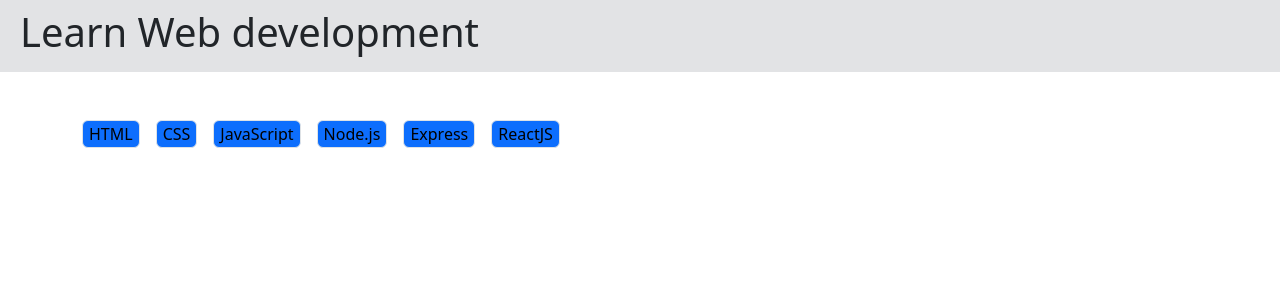
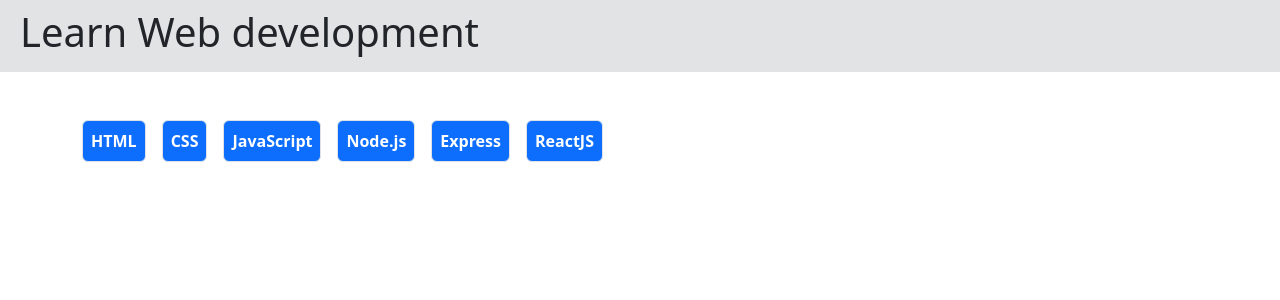
Before and after one commit to antoniofalletta2000/react-use-state, a React (Vite) app: page / in a window 1280 px wide. Shown: the top 300 px of the page. Built offline with nearby package versions, Linux system fonts and the light colour scheme.

Commit message:
add text color for active and no active button

```diff
--- a/src/components/AppMain.jsx
+++ b/src/components/AppMain.jsx
@@ -43,7 +43,7 @@
                 {languages.map(item => (
                     <>
 
-                        <button key={item.id} className={` border rounded ${isActive === item.id ? 'bg-warning' : 'bg-primary'}`} onClick={() => setIsActive(isActive === item.id ? null : item.id)}>
+                        <button key={item.id} className={`p-2 border rounded ${isActive === item.id ? 'bg-warning' : 'bg-primary'} ${isActive===item.id? "text-dark fw-bold" : "text-white fw-bold"}`} onClick={() => setIsActive(isActive === item.id ? null : item.id)}>
                             {item.title}
                         </button>
 
```
